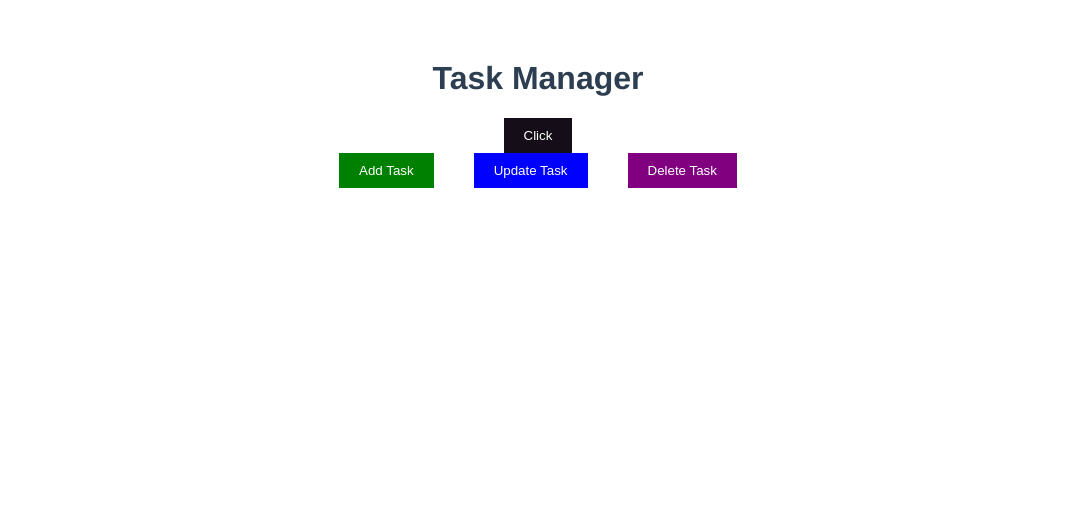
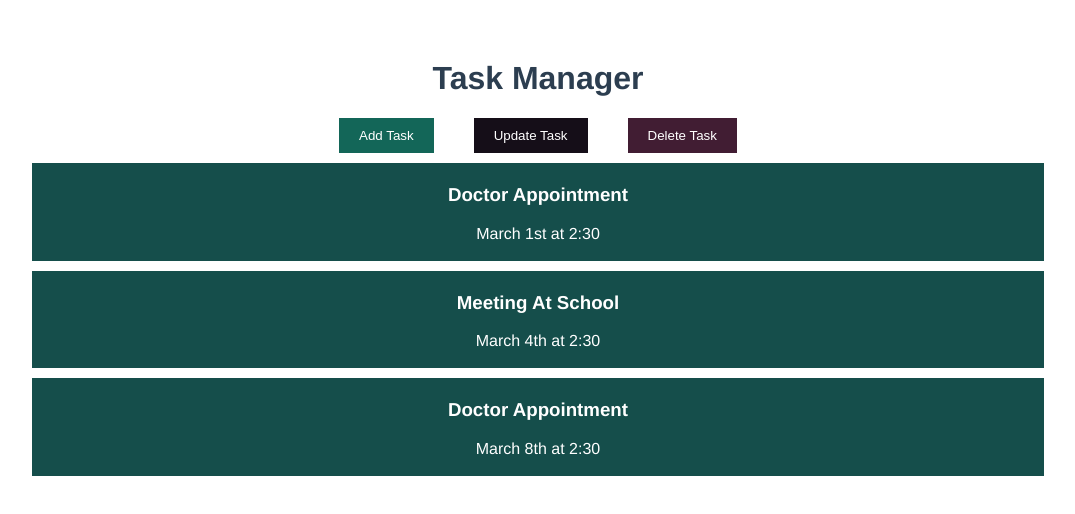
Before and after one commit to MdSamsuzzohaShayon/vuejs-basic, a Vue app: page / in a window 1280 px wide. Shown: the top 514 px of the page, without its empty margins (102-1177 px from the left). Built offline with nearby package versions, Linux system fonts and the light colour scheme.

Commit message:
state, loop and more

```diff
--- a/src/App.vue
+++ b/src/App.vue
@@ -3,16 +3,50 @@
     <!-- WE CAN SET DEFAULT PROPS VALUE  -->
     <!-- <Header /> -->
     <Header title="Task Manager" />
+    <Tasks :tasks="tasks" />
   </div>
 </template>
 
 <script>
 import Header from "./components/Header.vue";
+import Tasks from "./components/Tasks.vue";
 
 export default {
   name: "App",
   components: {
     Header,
+    Tasks,
+  },
+  // https://v3.vuejs.org/guide/state-management.html#official-flux-like-implementation
+  // It is often overlooked that the source of truth in Vue applications is the reactive data object - a component instance only proxies access to it. Therefore, if you have a piece of state that should be shared by multiple instances, you can use a reactive method to make an object reactive:
+  data() {
+    return {
+      tasks: [],
+    };
+  },
+  // LIFE CYCLE HOOKS
+  // https://vuejs.org/v2/guide/instance.html#Instance-Lifecycle-Hooks
+  created() {
+    this.tasks = [
+      {
+        id: 1,
+        text: "Doctor Appointment",
+        day: "March 1st at 2:30",
+        reminder: true,
+      },
+      {
+        id: 2,
+        text: "Meeting At School",
+        day: "March 4th at 2:30",
+        reminder: true,
+      },
+      {
+        id: 3,
+        text: "Doctor Appointment",
+        day: "March 8th at 2:30",
+        reminder: false,
+      },
+    ];
   },
 };
 </script>
--- a/src/components/Header.vue
+++ b/src/components/Header.vue
@@ -2,11 +2,11 @@
   <header class="task">
     <h1>{{ title }}</h1>
     <!-- https://v3.vuejs.org/api/directives.html#v-on -->
-    <button class="btn" @click="onClick()">Click</button>
+    <!-- <button class="btn" @click="onClick()">Click</button> -->
     <div class="btn-list">
-      <Button text="Add Task" color="green" />
-      <Button text="Update Task" color="blue" />
-      <Button text="Delete Task" color="purple" />
+      <Button text="Add Task" color="rgb(19, 102, 88)" />
+      <Button text="Update Task" color="rgb(21, 14, 24)" />
+      <Button text="Delete Task" color="rgb(65, 29, 51)" />
     </div>
   </header>
 </template>
@@ -61,6 +61,7 @@ a {
   padding: 10px 20px;
   margin: 0 20px;
   background: rgb(21, 14, 24);
+  /* background: rgb(65, 29, 51); */
   border: none;
   outline: none;
 }
--- /dev/null
+++ b/src/components/Task.vue
@@ -0,0 +1,27 @@
+<template>
+  <div class="task">
+    <h3>{{ task.text }}</h3>
+    <p>{{ task.day }}</p>
+  </div>
+</template>
+
+<script>
+export default {
+  name: "Task",
+  props: {
+    task: Object,
+  },
+};
+</script>
+
+<style scoped>
+.task {
+  margin-top: 10px;
+  padding: 2px 0;
+  color: white;
+  background: rgb(21, 78, 75);
+}
+.task.reminder {
+  border: 1px solid rgb(6, 43, 41);
+}
+</style>
--- /dev/null
+++ b/src/components/Tasks.vue
@@ -0,0 +1,22 @@
+<template>
+  <div :key="task.id" v-for="task in tasks">
+    <!-- <h3>{{ task.text }}</h3> -->
+    <Task :task="task" />
+  </div>
+</template>
+
+<script>
+import Task from "./Task";
+export default {
+  name: "Tasks",
+  props: {
+    tasks: Array,
+  },
+  components: {
+    Task,
+  },
+};
+</script>
+
+<style>
+</style>
```
